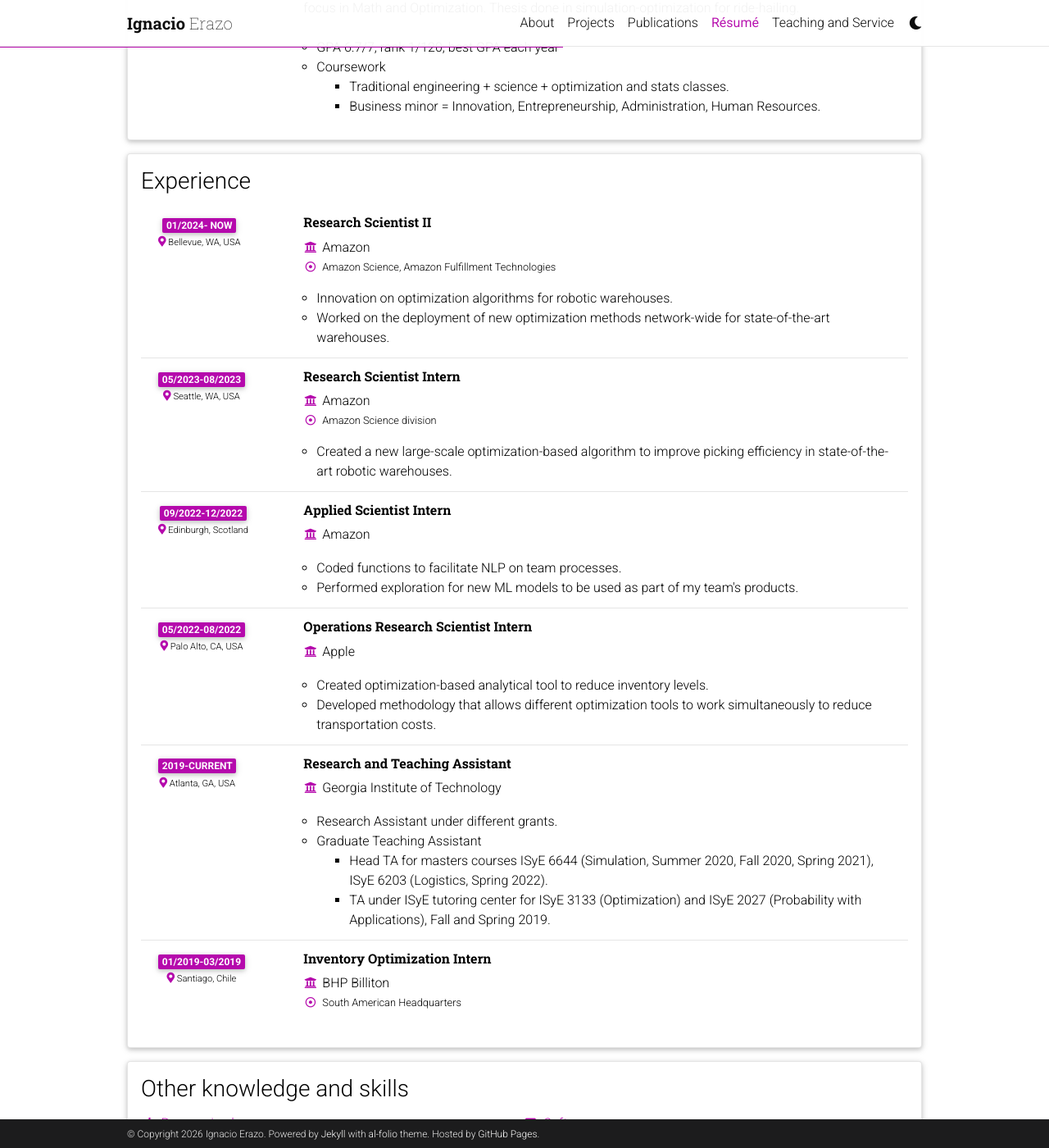
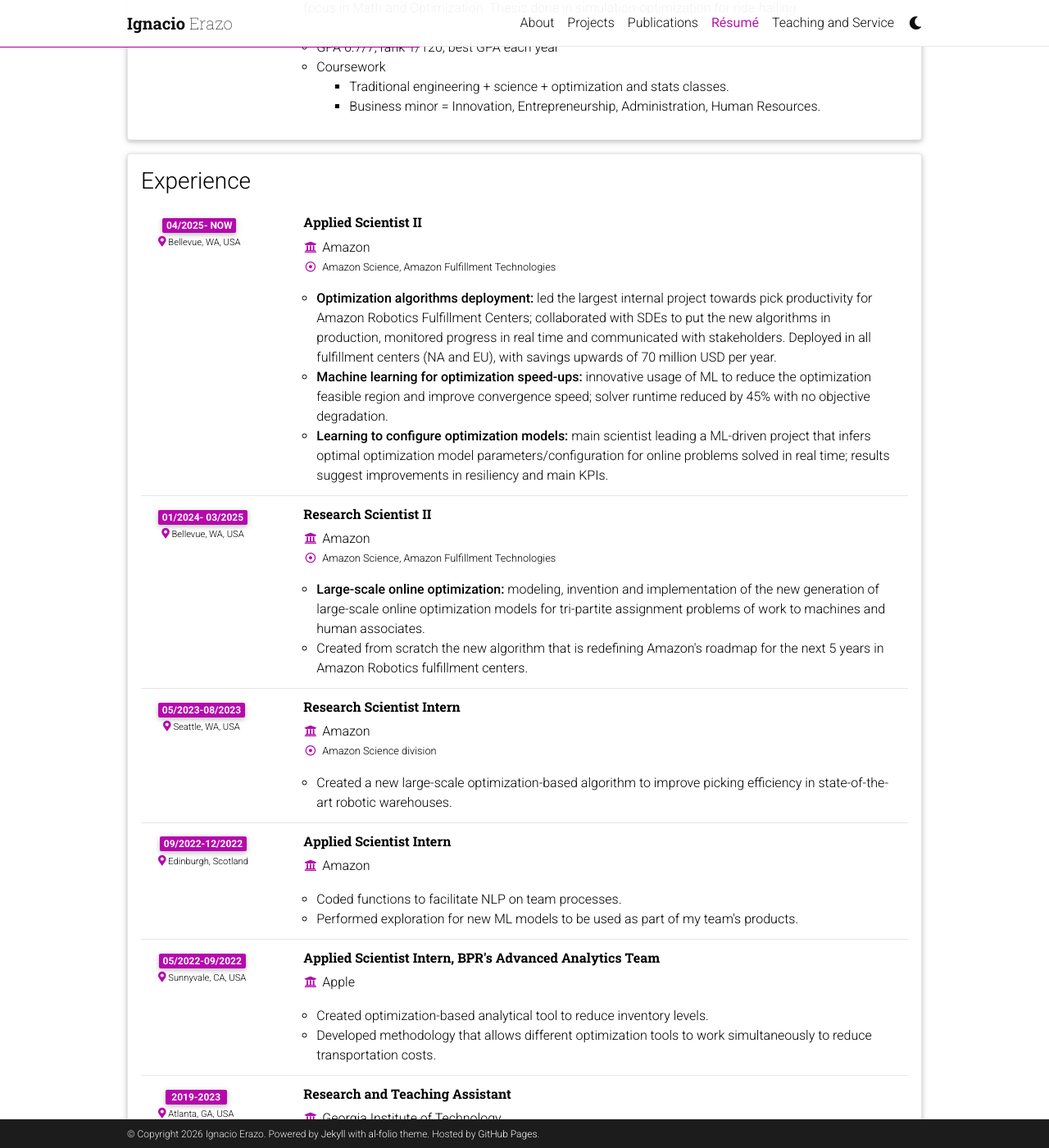
Before and after one commit to ierazo/ierazo.github.io, a Jekyll site: the page built from _pages/resume.md, in a window 1280 px wide and 1400 px high, scrolled down 1014 px. Shown: the whole window at 82% size. Built offline with Jekyll 4.4.1, drawn with Linux system fonts in a browser that asks for light colours; comment, search, counter and statistics services are not loaded; a style sheet for code colours, icons or effects is not loaded; some of the changed text lies outside the part shown.

Commit message:
updating resume

```diff
--- a/_data/cv.yml
+++ b/_data/cv.yml
@@ -45,14 +45,24 @@
 - title: Experience
   type: time_table
   contents:
+    - title: Applied Scientist II
+      institution: Amazon
+      department: Amazon Science, Amazon Fulfillment Technologies
+      location: Bellevue, WA, USA
+      year: 04/2025- Now
+      description:
+        - <strong>Optimization algorithms deployment:</strong> led the largest internal project towards pick productivity for Amazon Robotics Fulfillment Centers; collaborated with SDEs to put the new algorithms in production, monitored progress in real time and communicated with stakeholders. Deployed in all fulfillment centers (NA and EU), with savings upwards of 70 million USD per year.
+        - <strong>Machine learning for optimization speed-ups:</strong> innovative usage of ML to reduce the optimization feasible region and improve convergence speed; solver runtime reduced by 45% with no objective degradation.
+        - <strong>Learning to configure optimization models:</strong> main scientist leading a ML-driven project that infers optimal optimization model parameters/configuration for online problems solved in real time; results suggest improvements in resiliency and main KPIs.
+
     - title: Research Scientist II
       institution: Amazon
       department: Amazon Science, Amazon Fulfillment Technologies
       location: Bellevue, WA, USA
-      year: 01/2024- Now
+      year: 01/2024- 03/2025
       description:
-        - Innovation on optimization algorithms for robotic warehouses.
-        - Worked on the deployment of new optimization methods network-wide for state-of-the-art warehouses.
+        - <strong>Large-scale online optimization:</strong> modeling, invention and implementation of the new generation of large-scale online optimization models for tri-partite assignment problems of work to machines and human associates.
+        - Created from scratch the new algorithm that is redefining Amazon's roadmap for the next 5 years in Amazon Robotics fulfillment centers.
 
     - title: Research Scientist Intern
       institution: Amazon
@@ -70,10 +80,10 @@
         - Coded functions to facilitate NLP on team processes.
         - Performed exploration for new ML models to be used as part of my team's products.
 
-    - title: Operations Research Scientist Intern
+    - title: Applied Scientist Intern, BPR's Advanced Analytics Team
       institution: Apple
-      location: Palo Alto, CA, USA
-      year: 05/2022-08/2022
+      location: Sunnyvale, CA, USA
+      year: 05/2022-09/2022
       description:
         - Created optimization-based analytical tool to reduce inventory levels.
         - Developed methodology that allows different optimization tools to work simultaneously to reduce transportation costs.
@@ -81,7 +91,7 @@
     - title: Research and Teaching Assistant
       institution: Georgia Institute of Technology
       location: Atlanta, GA, USA
-      year: 2019-current
+      year: 2019-2023
       description:
         - Research Assistant under different grants.
         - title: Graduate Teaching Assistant
@@ -89,17 +99,20 @@
             - Head TA for masters courses ISyE 6644 (Simulation, Summer 2020, Fall 2020, Spring 2021), ISyE 6203 (Logistics, Spring 2022).
             - TA under ISyE tutoring center for ISyE 3133 (Optimization) and ISyE 2027 (Probability with Applications), Fall and Spring 2019.
 
-    - title: Inventory Optimization Intern
+    - title: Junior Scientist, Inventory Optimization Team
       institution: BHP Billiton
       department: South American Headquarters
       location: Santiago, Chile
-      year: 01/2019-03/2019
+      year: 01/2019-04/2019
+      description:
+        - <strong>Process automation:</strong> developed a new automated dashboard in Power BI for supply chain stakeholders (saved 2 days of work a month).
+        - <strong>Holding inventory improvement:</strong> proposed and implemented a new inventory classification system leading to inventory savings of +5 million USD.
 
 
 - title: Other knowledge and skills
   type: list_groups
   contents:
-    - category: Programing languages
+    - category: Programming languages
       icon: fas fa-code
       items:
         - name: Python
@@ -109,6 +122,8 @@
         - name: Git
           level: Intermediate level.
         - name: R
+          level: Intermediate level.
+        - name: C++
           level: Beginner level.
         - name: C
           level: Beginner level.
@@ -130,6 +145,16 @@
           level: Advanced level.
         - name: Xpress
           level: Advanced level.
+        - name: Claude
+          level: Advanced level.
+        - name: PyTorch
+          level: Intermediate level.
+        - name: AutoGluon
+          level: Intermediate level.
+        - name: Antigravity
+          level: Intermediate level.
+        - name: Amazon-Q
+          level: Intermediate level.
         - name: Cplex
           level: Intermediate level.
 
@@ -181,6 +206,8 @@
   contents:
     - title: Research-related
       items:
+        - Amazon Fulfillment Technologies Innovation Maven Award (one awardee per year), 2024.
+        - Finalist for the INFORMS Transportation Science and Logistics Best Student Paper Award, 2023.
         - Given a NSF Travel award for the <a href="https://connect.informs.org/tsl/conferences/tsl-conference316309">TSL Conference 2023.</a>
         - Best student applied paper <strong>[winner]</strong>, WSC 2022, "A Simulation-Optimization Framework To Improve The Organ Transplantation Offering System".
         - <a href="../assets/img/wsc22_diversity_award.jpg">Diversity award fellowship, WSC 2022</a>.
--- a/_pages/resume.md
+++ b/_pages/resume.md
@@ -4,5 +4,5 @@ permalink: /resume/
 title: Résumé
 nav: true
 nav_order: 4
-cv_pdf: 08_24_CV_IgnacioErazo.pdf
+cv_pdf: CV_Long_2026_07_16_Ignacio_Erazo.pdf
 ---
```
